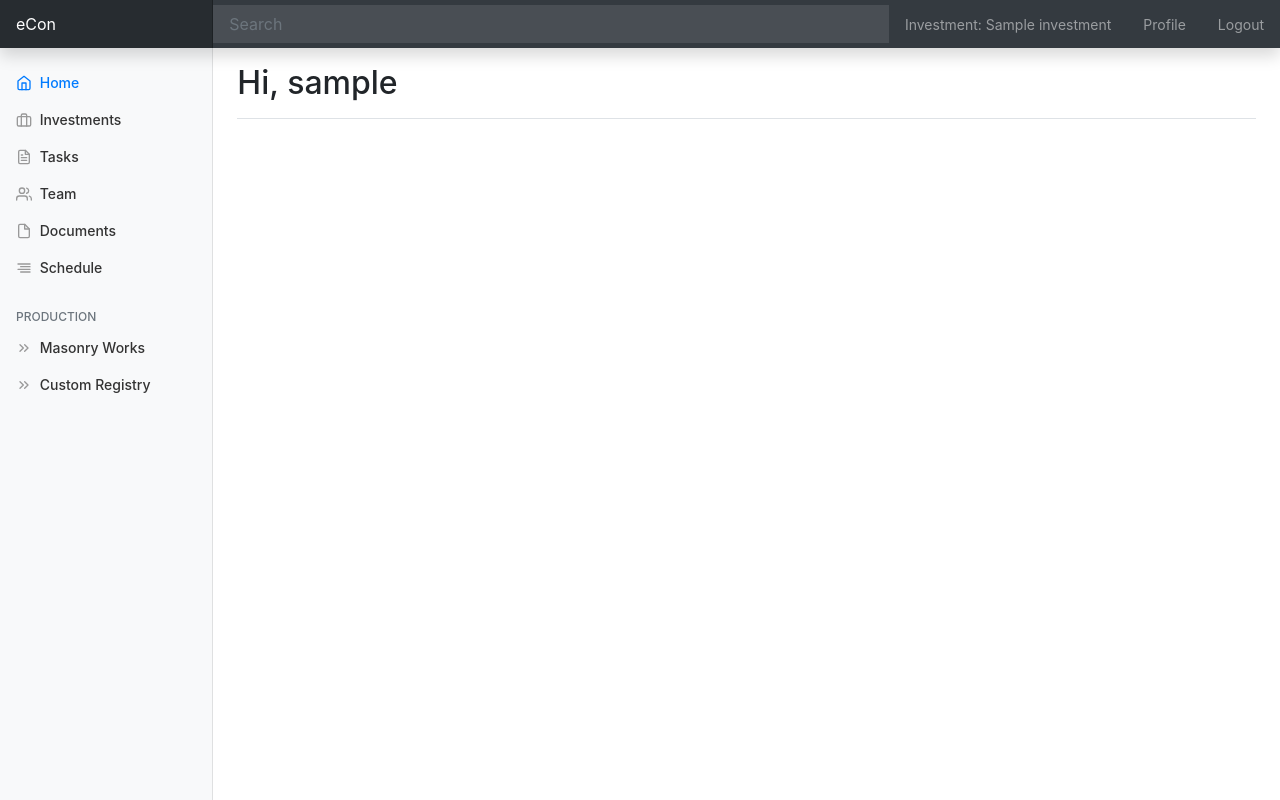
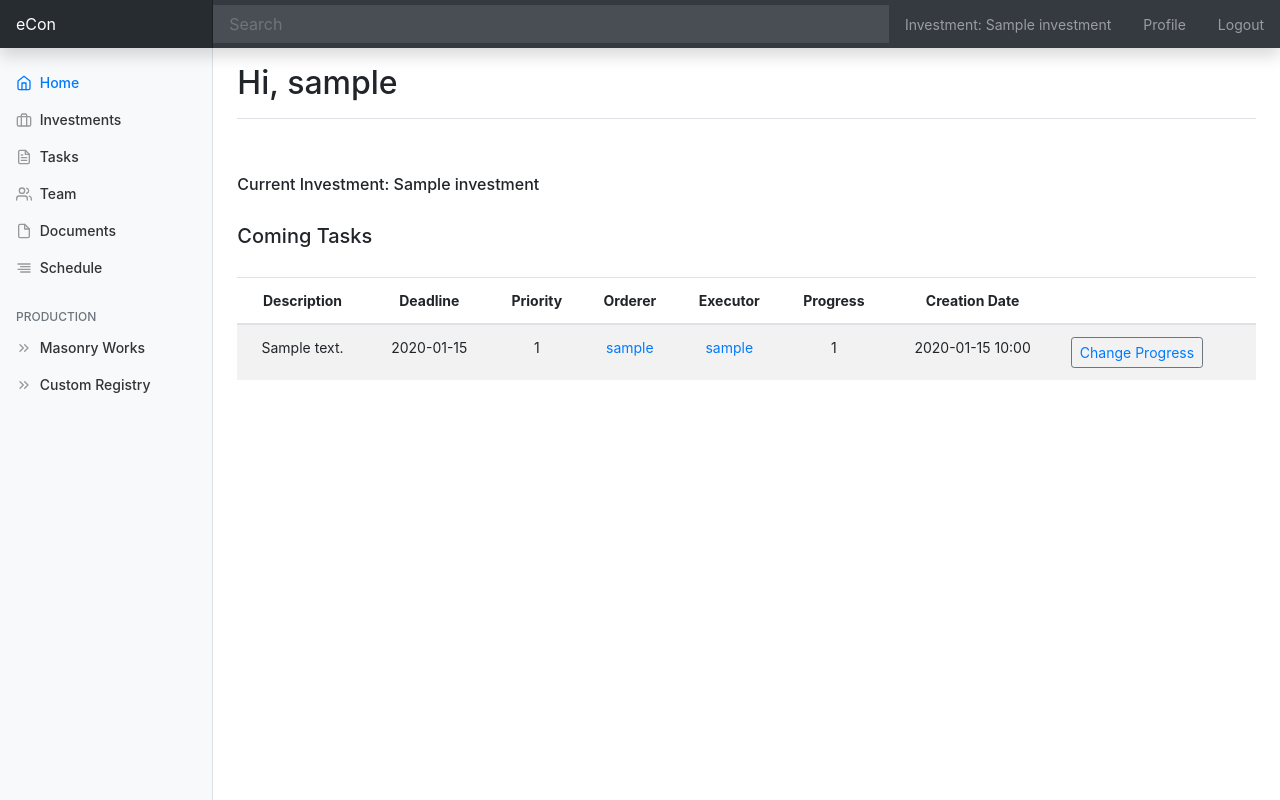
Before and after one commit to konradkrasno/eCon, a Flask app: page / in a window 1280 px wide. Run offline with Flask 2, Linux system fonts and the light colour scheme; a user stored in the database is signed in; tables that the repository leaves empty hold one stand-in row (values such as "Sample post"); some libraries are stand-ins or nearby versions.

Commit message:
index page developed

```diff
--- a/app/conftest.py
+++ b/app/conftest.py
@@ -110,6 +110,11 @@ def add_investment(app_and_db, active_user, unlogged_user):
     db.session.add(investment)
     db.session.commit()
 
+    # setting current_invest
+    investment = Investment.query.filter_by(name="Test Invest").first()
+    user1.current_invest_id = investment.id
+    db.session.commit()
+
 
 @pytest.fixture
 def add_tasks(app_and_db, add_investment):
--- a/app/investments/routes.py
+++ b/app/investments/routes.py
@@ -6,12 +6,6 @@ from app.investments import bp
 from app.investments.forms import InvestmentForm
 from app.main.forms import WarrantyForm
 from app.models import Investment, Worker
-
-
-@bp.before_app_request
-def before_request():
-    if current_user.is_authenticated:
-        g.current_invest = current_user.get_current_invest()
 
 
 @bp.route("/")
@@ -65,7 +59,7 @@ def info(_id: int) -> str:
 def choose(_id: int) -> str:
     current_user.current_invest_id = _id
     db.session.commit()
-    return redirect(url_for("investments.invest_list"))
+    return redirect(url_for("main.index"))
 
 
 @bp.route("/edit", methods=["GET", "POST"])
--- a/app/main/populate_db.py
+++ b/app/main/populate_db.py
@@ -5,7 +5,9 @@ from sqlalchemy.exc import IntegrityError
 
 
 def populate_db() -> None:
-    guest = User(username="Guest", email="guest@example.com", password="guest")
+    guest = User(
+        username="Guest", email="login_as_guest@example.com", password="login_as_guest"
+    )
     guest.is_active = True
     db.session.add(guest)
     try:
--- a/app/main/routes.py
+++ b/app/main/routes.py
@@ -1,7 +1,7 @@
 from flask import render_template, redirect, url_for, g, jsonify, request
-from flask_login import login_required, login_user
+from flask_login import login_required, login_user, current_user
 from app.main import bp
-from app.models import User
+from app.models import User, Worker
 from app.main.populate_db import populate_db
 from app import r
 from app.redis_client import get_notification
@@ -11,6 +11,15 @@ from app.redis_client import get_notification
 def before_first_request():
     if not User.query.filter_by(username="Guest").first():
         populate_db()
+
+
+@bp.before_app_request
+def before_request():
+    if current_user.is_authenticated:
+        g.current_invest = current_user.get_current_invest()
+        g.current_worker = Worker.get_by_username(
+            g.current_invest.id, current_user.username
+        )
 
 
 @bp.route("/count_notifications")
@@ -32,7 +41,14 @@ def notifications() -> str:
 @bp.route("/index")
 @login_required
 def index() -> str:
-    return render_template("index.html", title="Home")
+    coming_tasks = g.current_worker.get_coming_tasks()
+    return render_template("index.html", title="Home", coming_tasks=coming_tasks)
+
+
+@bp.route("/tutorial")
+@login_required
+def tutorial() -> str:
+    return render_template("tutorial.html", title="Tutorial")
 
 
 @bp.route("/schedule")
@@ -49,7 +65,7 @@ def user(username: str) -> str:
 
 
 @bp.route("/guest", methods=["GET", "POST"])
-def guest():
+def login_as_guest():
     user = User.query.filter_by(username="Guest").first()
     login_user(user, remember=True)
     return redirect(url_for("main.index"))
--- a/app/models.py
+++ b/app/models.py
@@ -1,6 +1,6 @@
 from typing import *
 
-from datetime import datetime
+from datetime import datetime, timedelta
 from sqlalchemy.ext.hybrid import hybrid_property
 from fractions import Fraction as frac
 from app import db, login
@@ -189,6 +189,14 @@ class Worker(db.Model):
         elif n_type == "messages":
             return len(self.get_new_messages())
         return 0
+
+    def get_coming_tasks(self) -> List:
+        return (
+            Task.query.filter_by(executor_id=self.id)
+            .filter(Task.progress != 100)
+            .filter(Task.deadline < datetime.utcnow() + timedelta(days=7))
+            .all()
+        )
 
 
 class Investment(db.Model):
--- a/app/tasks/routes.py
+++ b/app/tasks/routes.py
@@ -6,14 +6,6 @@ from app.models import Task, Worker
 from app.tasks.forms import TaskForm, ProgressForm
 from app.main.forms import WarrantyForm
 from app.redis_client import create_notification, add_notification
-
-
-@bp.before_app_request
-def before_request():
-    if current_user.is_authenticated:
-        g.current_worker = Worker.get_by_username(
-            g.current_invest.id, current_user.username
-        )
 
 
 @bp.route("/")
--- a/app/templates/index.html
+++ b/app/templates/index.html
@@ -6,5 +6,60 @@
     {% endif %}
 {% endblock %}
 {% block app_content %}
+    {% if g.current_worker.id %}
+        <h6>Current Investment: {{ g.current_invest.name }}</h6>
+        <br>
+        {% if coming_tasks %}
+            <h5>Coming Tasks</h5><br>
+            <table class="table table-striped">
+              <thead>
+                <tr>
+                  <th class="text-center">Description</th>
+                  <th class="text-center">Deadline</th>
+                    <th class="text-center">Priority</th>
+                    <th class="text-center">Orderer</th>
+                    <th class="text-center">Executor</th>
+                    <th class="text-center">Progress</th>
+                    <th class="text-center">Creation Date</th>
+                    <th class="text-center"></th>
+                </tr>
+              </thead>
+              <tbody>
+            {% for task in coming_tasks %}
+              <tr>
+                  <td class="text-center">{{ task.description }}</td>
+                  <td class="text-center">{{ task.deadline.strftime('%Y-%m-%d') }}</td>
+                  <td class="text-center">{{ task.priority }}</td>
+                  <td class="text-center">
+                      <a href="{{ url_for('main.user', username=task.orderer.users.username) }}" >
+                          {{ task.orderer.users.username }}
+                      </a>
+                  </td>
+                  <td class="text-center">
+                      <a href="{{ url_for('main.user', username=task.executor.users.username) }}" >
+                          {{ task.executor.users.username }}
+                      </a>
+                  </td>
+                  <td class="text-center">{{ task.progress }}</td>
+                  <td class="text-center">{{ task.created_at.strftime('%Y-%m-%d %H:%M') }}</td>
+                  <td class="text-center">
+                      <div class="btn-toolbar mb-2 mb-md-0">
+                          <div class="btn-group mr-1">
+                              <button type="button" class="btn btn-sm btn-outline-secondary">
+                                  <a href="{{ url_for('tasks.change_progress', _id=task.id, next_page=url_for('main.index')) }}">Change Progress</a>
+                              </button>
+                          </div>
+                      </div>
+                  </td>
+              </tr>
+            {% endfor %}
+            </tbody>
+          </table>
+        {% else %}
+            <h5>You have no coming tasks.</h5>
+        {% endif %}
+    {% else %}
+        <h5>You have no investment selected. <a href="{{ url_for('investments.invest_list') }}">Click</a> to choose investment.</h5>
+    {% endif %}
 
 {% endblock %}
--- a/app/templates/warranty_form.html
+++ b/app/templates/warranty_form.html
@@ -3,7 +3,7 @@
 
 {% block title_content %}Warranty{% endblock %}
 {% block app_content %}
-    <h4>Are you sure you want to delete the item?</h4><br>
+    <h4>Are you sure?</h4><br>
     <div class="row">
         <div class="col-md-4">
             {{ wtf.quick_form(form) }}
```
Also changed, not shown: app/auth/tests.py (+6 -2 lines), app/production/custom_registry/routes.py (+9 -3 lines), app/tasks/tests.py (+1 -16 lines), app/templates/auth/form.html (+4 -3 lines), app/templates/tutorial.html (added, +10 -0 lines), app/tests_models.py (+9 -4 lines), README.md, 1 other file.
